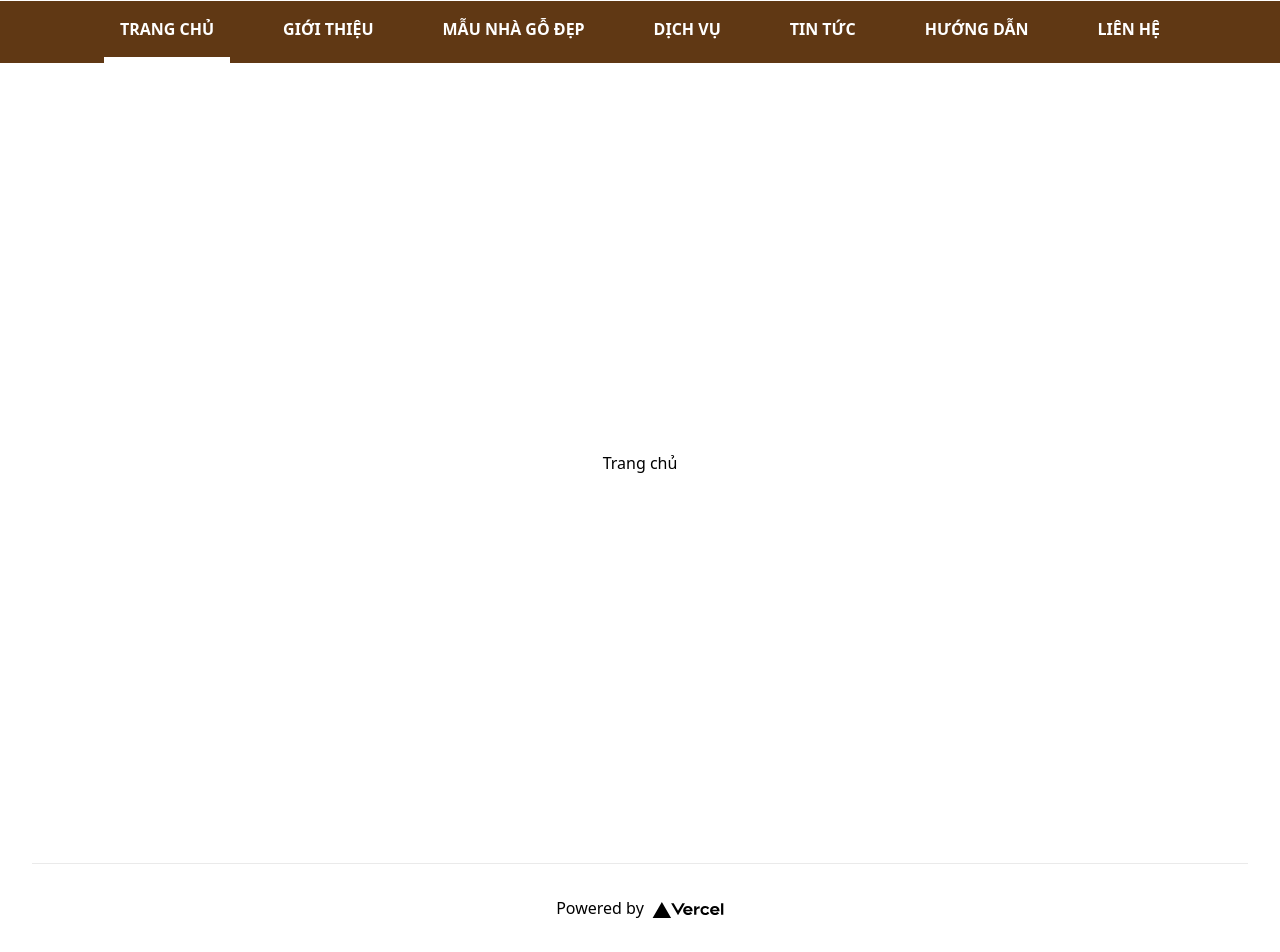
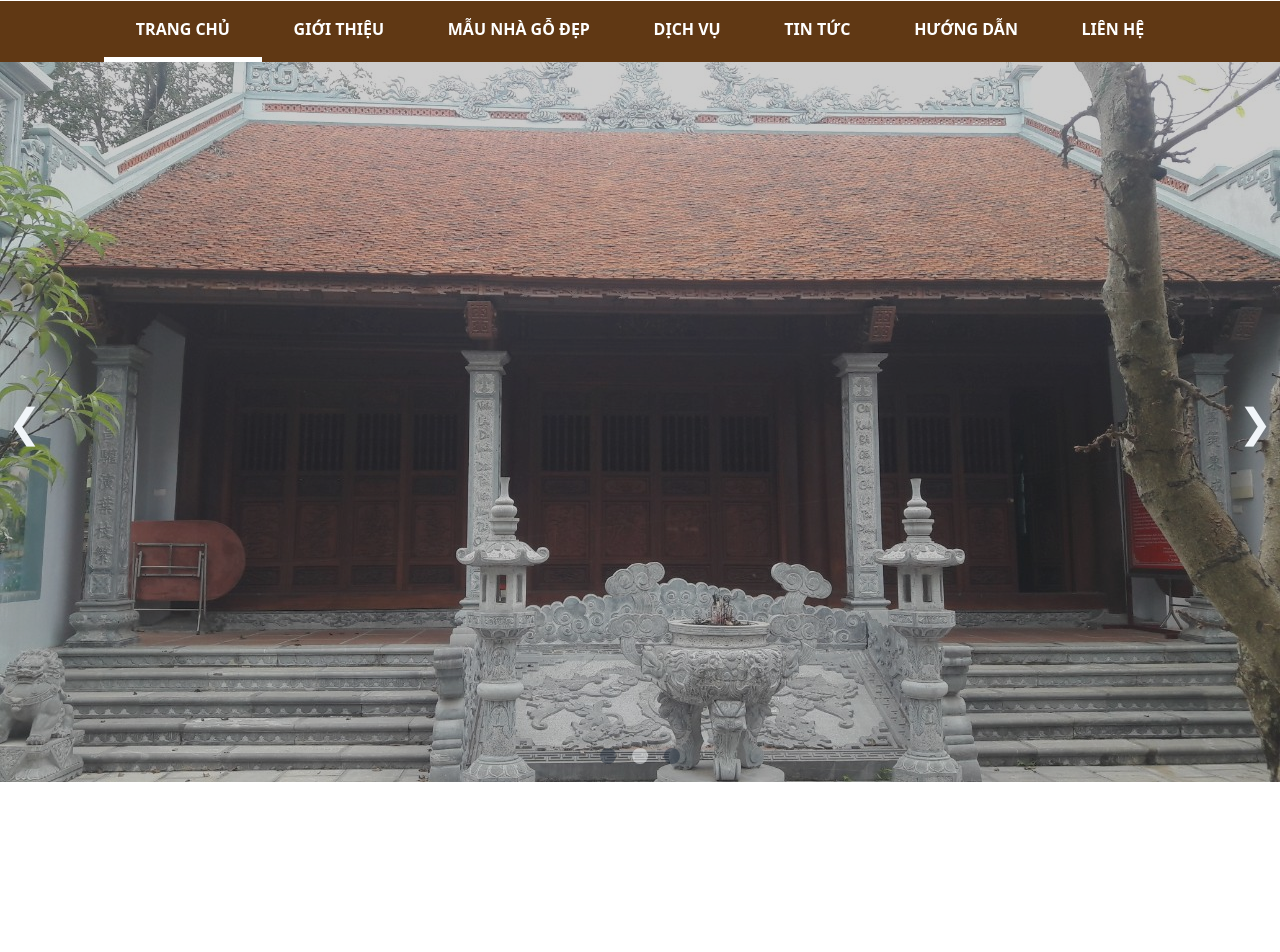
Before and after one commit to liemdang260/nhago3mien, a Next.js app in the folder client/: page / in a window 1280 px wide. Shown: the part 223-1175 px from the top of the page. After the commit the page ends 1005 px from the top, so only its background shows below. Built offline with nearby package versions, Linux system fonts and the light colour scheme.

Commit message:
Done: banner UI

```diff
--- a/client/components/common/header.jsx
+++ b/client/components/common/header.jsx
@@ -1,7 +1,18 @@
 import Image from 'next/image';
 import styles from 'styles/Header.module.css';
+import { useState } from 'react';
 
+const navTitle = [
+    'TRANG CHỦ',
+    'GIỚI THIỆU',
+    'MẪU NHÀ GỖ ĐẸP',
+    'DỊCH VỤ',
+    'TIN TỨC',
+    'HƯỚNG DẪN',
+    'LIÊN HỆ',
+]
 export default function Header() {
+    const [index, setIndex] = useState(0);
     return (
         <header>
             <div className="bg-[#6D594C] text-white py-2">
@@ -39,14 +50,15 @@ export default function Header() {
                 </div>
             </div>
             <nav className='bg-primary-color'>
-                <ul className='flex justify-between container text-white px-16 text-'>
-                    <li><a className={`p-4 inline-block font-semibold ${styles.active}`} href="#">TRANG CHỦ</a></li>
-                    <li><a className='p-4 inline-block font-semibold' href="#">GIỚI THIỆU</a></li>
-                    <li><a className='p-4 inline-block font-semibold' href="#">MẪU NHÀ GỖ ĐẸP</a></li>
-                    <li><a className='p-4 inline-block font-semibold' href="#">DỊCH VỤ</a></li>
-                    <li><a className='p-4 inline-block font-semibold' href="#">TIN TỨC</a></li>
-                    <li><a className='p-4 inline-block font-semibold' href="#">HƯỚNG DẪN</a></li>
-                    <li><a className='p-4 inline-block font-semibold' href="#">LIÊN HỆ</a></li>
+                <ul className='flex container text-white px-16'>
+                    {
+                        navTitle && navTitle.map((title, i) => (
+                            <li key={i} className="grow">
+                                <a className={`py-4 w-full text-center inline-block font-semibold ${index === i ? styles.active : ''} hover:border-b-[5px] hover:border-white hover:bg-[#3B2414] transition ease-in-out duration-200`} href="#">{title}
+                                </a>
+                            </li>
+                        ))
+                    }
                 </ul>
             </nav>
         </header>
--- a/client/components/home/Banner.jsx
+++ b/client/components/home/Banner.jsx
@@ -1,9 +1,52 @@
-import React from 'react'
+import React, { useState, useEffect } from 'react';
+import Image from 'next/image';
+import styles from 'styles/Home.module.css';
 
-
+const images = [
+    "/banner1.jpg",
+    "/banner2.jpg",
+    "/banner3.jpg",
+]
 function Banner(props) {
+    const [selectedImage, setSelectedImage] = useState(0);
+    const handleSlide = i => _ => {
+        const tempIndex = selectedImage + i;
+        if (tempIndex < 0) tempIndex = images.length - 1;
+        else if (tempIndex === images.length) tempIndex = 0;
+        setSelectedImage(tempIndex);
+        console.log(selectedImage);
+    }
+    useEffect(() => {
+        const autoSlide = setInterval(() => {
+            handleSlide(1)();
+        }, 5000)
+        return () => {
+            clearInterval(autoSlide);
+        }
+    }, [])
     return (
-        <div>Banner</div>
+        <div className='relative'>
+            {
+                images && images.map((img, index) => (
+                    <div key={index} className={`${selectedImage === index ? styles.bannerImageVisible : styles.bannerImageHide}`}>
+                        <img key={index} src={img} alt='img' width="100%" height="475px" />
+                    </div>
+                ))
+            }
+            <span className='absolute text-[2.5rem] top-1/2 -translate-y-1/2 cursor-pointer select-none text-slate-100 px-2'
+                onClick={handleSlide(-1)}
+            >
+                &#10094;
+            </span>
+            <span className='absolute text-[2.5rem] top-1/2 -translate-y-1/2 right-0 cursor-pointer select-none text-slate-100 px-2' onClick={handleSlide(1)}>&#10095;</span>
+            <div className='absolute bottom-3 left-1/2 -translate-x-1/2'>
+                {
+                    images && images.map((_, index) => (
+                        <span key={index} className={`w-4 h-4 bg-gray-800 opacity-50 inline-block rounded-full mx-2 ${index === selectedImage ? 'bg-slate-50 opacity-100' : ''}`} onClick={setSelectedImage.bind(null, index)}></span>
+                    ))
+                }
+            </div>
+        </div>
     )
 }
 
--- a/client/pages/index.js
+++ b/client/pages/index.js
@@ -1,10 +1,11 @@
 import Head from "next/head";
 import Image from "next/image";
+import Banner from "components/home/Banner";
 import styles from "../styles/Home.module.css";
 
 export default function Home() {
   return (
-    <div className={styles.container}>
+    <div>
       <Head>
         <title>Create Next App</title>
         <meta
@@ -14,65 +15,9 @@ export default function Home() {
         <link rel="icon" href="/favicon.ico" />
       </Head>
 
-      <main className={styles.main}>
-        <h1>Trang chủ</h1>
-        {/* <h1 className={styles.title}>
-          Welcome to <a href="https://nextjs.org">Next.js!</a>
-        </h1>
-
-        <p className={styles.description}>
-          Get started by editing{' '}
-          <code className={styles.code}>pages/index.js</code>
-        </p>
-
-        <div className={styles.grid}>
-          <a href="https://nextjs.org/docs" className={styles.card}>
-            <h2>Documentation &rarr;</h2>
-            <p>Find in-depth information about Next.js features and API.</p>
-          </a>
-
-          <a href="https://nextjs.org/learn" className={styles.card}>
-            <h2>Learn &rarr;</h2>
-            <p>Learn about Next.js in an interactive course with quizzes!</p>
-          </a>
-
-          <a
-            href="https://github.com/vercel/next.js/tree/canary/examples"
-            className={styles.card}
-          >
-            <h2>Examples &rarr;</h2>
-            <p>Discover and deploy boilerplate example Next.js projects.</p>
-          </a>
-
-          <a
-            href="https://vercel.com/new?utm_source=create-next-app&utm_medium=default-template&utm_campaign=create-next-app"
-            className={styles.card}
-          >
-            <h2>Deploy &rarr;</h2>
-            <p>
-              Instantly deploy your Next.js site to a public URL with Vercel.
-            </p>
-          </a>
-        </div> */}
+      <main>
+        <Banner />
       </main>
-
-      <footer className={styles.footer}>
-        <a
-          href="https://vercel.com?utm_source=create-next-app&utm_medium=default-template&utm_campaign=create-next-app"
-          target="_blank"
-          rel="noopener noreferrer"
-        >
-          Powered by{" "}
-          <span className={styles.logo}>
-            <Image
-              src="/vercel.svg"
-              alt="Vercel Logo"
-              width={72}
-              height={16}
-            />
-          </span>
-        </a>
-      </footer>
     </div>
   );
 }
--- a/client/styles/Header.module.css
+++ b/client/styles/Header.module.css
@@ -1,3 +1,3 @@
 .active {
-    border-bottom: 6px solid #fff;
+    border-bottom: 5px solid #fff;
 }
--- a/client/styles/Home.module.css
+++ b/client/styles/Home.module.css
@@ -1,116 +1,18 @@
-.container {
-  padding: 0 2rem;
+.bannerImageVisible {
+  display: block;
+  animation: fadeIn .8s ease-out;
+  filter: brightness(80%);
 }
 
-.main {
-  min-height: 100vh;
-  padding: 4rem 0;
-  flex: 1;
-  display: flex;
-  flex-direction: column;
-  justify-content: center;
-  align-items: center;
+.bannerImageHide {
+  animation: fadeIn .8s ease-out;
+  display: none;
 }
 
-.footer {
-  display: flex;
-  flex: 1;
-  padding: 2rem 0;
-  border-top: 1px solid #eaeaea;
-  justify-content: center;
-  align-items: center;
-}
-
-.footer a {
-  display: flex;
-  justify-content: center;
-  align-items: center;
-  flex-grow: 1;
-}
-
-.title a {
-  color: #0070f3;
-  text-decoration: none;
-}
-
-.title a:hover,
-.title a:focus,
-.title a:active {
-  text-decoration: underline;
-}
-
-.title {
-  margin: 0;
-  line-height: 1.15;
-  font-size: 4rem;
-}
-
-.title,
-.description {
-  text-align: center;
-}
-
-.description {
-  margin: 4rem 0;
-  line-height: 1.5;
-  font-size: 1.5rem;
-}
-
-.code {
-  background: #fafafa;
-  border-radius: 5px;
-  padding: 0.75rem;
-  font-size: 1.1rem;
-  font-family: Menlo, Monaco, Lucida Console, Liberation Mono, DejaVu Sans Mono,
-    Bitstream Vera Sans Mono, Courier New, monospace;
-}
-
-.grid {
-  display: flex;
-  align-items: center;
-  justify-content: center;
-  flex-wrap: wrap;
-  max-width: 800px;
-}
-
-.card {
-  margin: 1rem;
-  padding: 1.5rem;
-  text-align: left;
-  color: inherit;
-  text-decoration: none;
-  border: 1px solid #eaeaea;
-  border-radius: 10px;
-  transition: color 0.15s ease, border-color 0.15s ease;
-  max-width: 300px;
-}
-
-.card:hover,
-.card:focus,
-.card:active {
-  color: #0070f3;
-  border-color: #0070f3;
-}
-
-.card h2 {
-  margin: 0 0 1rem 0;
-  font-size: 1.5rem;
-}
-
-.card p {
-  margin: 0;
-  font-size: 1.25rem;
-  line-height: 1.5;
-}
-
-.logo {
-  height: 1em;
-  margin-left: 0.5rem;
-}
-
-@media (max-width: 600px) {
-  .grid {
-    width: 100%;
-    flex-direction: column;
+@keyframes fadeIn {
+  from {
+    opacity: 0.3;
+  } to {
+    opacity: 1;
   }
 }
```
